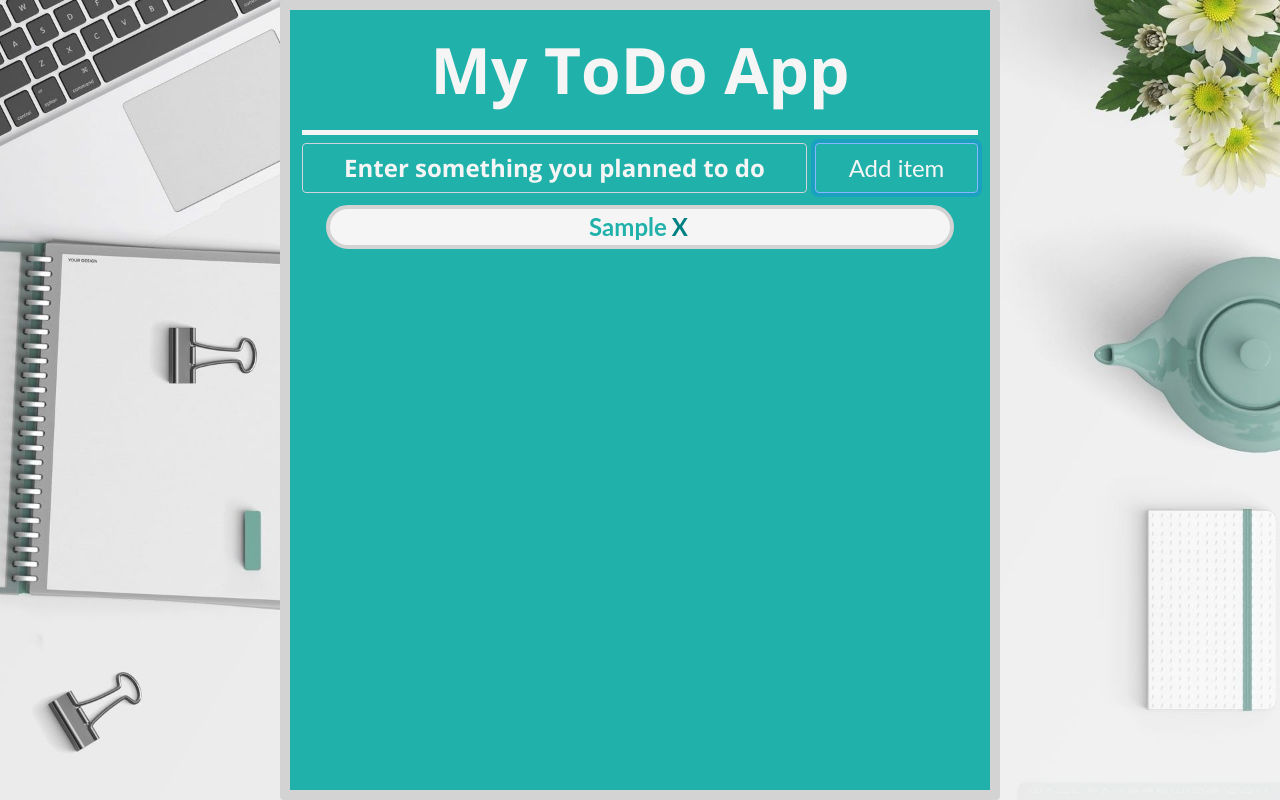
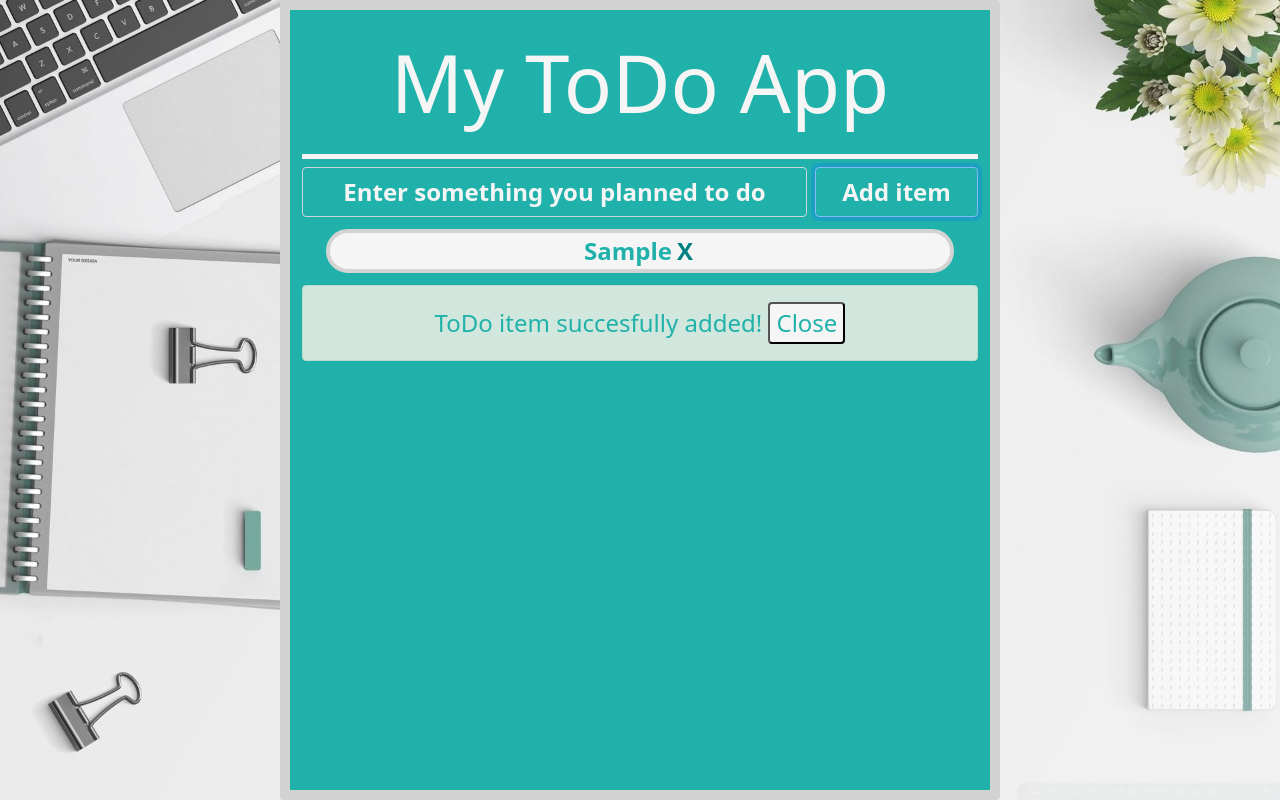
Before and after one commit to ioaneduardmarin/web-demo, a website: page index.html in a window 1280 px wide. Both pictures are taken after typing "Sample" into the empty fields and a click on the button "Add item". Drawn offline with nearby package versions, Linux system fonts and the light colour scheme.

Commit message:
Clean Up (And Add Alerts Checkpoint)

```diff
--- a/css/main.css
+++ b/css/main.css
@@ -1,5 +1,4 @@
 #toDoContainer {
-    font-family: 'Lato', 'Segoe UI', Geneva, Verdana, sans-serif;
     margin: auto;
     min-height: 100vh;
     max-height: 100vh;
@@ -9,7 +8,7 @@
     overflow-x: hidden;
     text-align: center;
     color: white;
-    font-size: 1.5rem;
+    font-size: 3vmin;
     background-color: lightseagreen;
     border: 10px solid lightgray;
 }
@@ -29,7 +28,7 @@ body {
 #noToDoItemInfo {
     background-color: whitesmoke;
     margin: 0.75rem;
-    font-size: 3rem;
+    font-size: 5vmin;
     text-align: center;
     color: lightseagreen;
 }
@@ -37,8 +36,7 @@ body {
 #mainHeader {
     background-color: lightseagreen;
     color: whitesmoke;
-    font-size: 4rem;
-    font-family: 'Open Sans', sans-serif;
+    font-size: 10vmin;
     text-align: center;
     padding: 0.75rem;
     border-bottom: 5px solid whitesmoke;
@@ -46,7 +44,6 @@ body {
 
 #toDoInput {
     display: flex;
-    justify-content: space-between;
     border-bottom: 10px solid grey;
 }
 
@@ -54,18 +51,19 @@ body {
     text-align: center;
     background-color: lightseagreen;
     color: whitesmoke;
-    font-size: 1.5rem;
-    font-family: 'Open Sans', sans-serif;
+    font-size: 3vmin;
+    font-weight: bold;
 }
 
 #addTodoButton {
     text-align: center;
-    font-size: 1.5rem;
+    font-size: 3vmin;
+    font-weight: bold;
     background-color: lightseagreen;
     color: whitesmoke;
 }
 
-#toDoList li {
+#toDoList div {
     background-color: whitesmoke;
     color: lightseagreen;
     border: 0.25rem solid lightgray;
@@ -92,3 +90,14 @@ body {
     color: teal;
     text-decoration: none;
 }
+
+.alert {
+    font-size: 3vmin;
+    color: lightseagreen;
+}
+
+.alertButton {
+    font-size: 3vmin;
+    color: lightseagreen;
+    background-color: whitesmoke;
+}
--- a/home.js
+++ b/home.js
@@ -8,6 +8,7 @@ setTextIfNoToDoItems();
 const addButton = document.getElementById('addTodoButton');
 addButton.addEventListener('click', function () {
     addToDoItem(getToDoTextBoxText());
+    enableAlert('addAlert');
     setTextIfNoToDoItems();
 });
 
@@ -15,7 +16,16 @@ addButton.addEventListener('click', function () {
 document.getElementById('inputForm').addEventListener('submit', function (event) {
     event.preventDefault();
     addToDoItem(getToDoTextBoxText());
+    enableAlert('addAlert');
     setTextIfNoToDoItems();
+});
+
+document.getElementById('addAlertButton').addEventListener('click', function () {
+    document.getElementById('addAlert').hidden = 1;
+});
+
+document.getElementById('eraseAlertButton').addEventListener('click', function () {
+    document.getElementById('eraseAlert').hidden = 1;
 });
 
 //Updates the page when the local storage is modified
--- a/index.html
+++ b/index.html
@@ -12,10 +12,6 @@
 </head>
 <body>
     <main role="main">
-        <div class="jumbotron jumbotron-detail-todo-app">
-            <div class="container">
-            </div>
-        </div>
         <div class="container-sm rounded" id="toDoContainer">
             <header id="mainHeader">
                 <span>My ToDo App</span>
@@ -23,9 +19,9 @@
 
             <div class="row gx-2 mt-2">
                 <div class="col-sm-9">
-                    <form id="inputForm"><input type="text" class="input-group-text form-control padding-0" id="addTodoTextBox" placeholder="Enter something you planned to do" type="text"></form>
+                    <form id="inputForm"><input type="text" autocomplete="off" class="input-group-text form-control" id="addTodoTextBox" placeholder="Enter something you planned to do" type="text"></form>
                 </div>
-                <div class="col-sm-3"><button class="form-control padding-0" id="addTodoButton" type="button">Add item</button></div>
+                <div class="col-sm-3"><button class="form-control" id="addTodoButton" type="button">Add item</button></div>
             </div>
 
             <div class="row rounded" id="noToDoItemInfo" hidden>
@@ -36,6 +32,15 @@
 
             <div class="container" id="toDoList">
             </div>
+
+            <div class="alert alert-success rounded" role="alert" id="addAlert" hidden>
+                ToDo item succesfully added!
+                <button type="button" class="alertButton rounded" id="addAlertButton">Close</button>
+            </div>
+            <div class="alert alert-danger rounded" role="alert" id="eraseAlert" hidden>
+                ToDo item succesfully erased!
+                <button type="button" class="alertButton rounded" id="eraseAlertButton">Close</button>
+            </div>
         </div>
     </main>
     <script src="./utils.js"></script>
--- a/utils.js
+++ b/utils.js
@@ -4,9 +4,9 @@ const app = {
     toDoItems: []
 };
 
-//Add new li elements
+//Add new div elements
 function addToDoItem(toDoItemText) {
-    //Determines the idNumber of the last entered item to determine what Ids will the li element and its children element will have
+    //Determines the idNumber of the last entered item to determine what Ids will the div element and its children element will have
     app.idOfLastEnteredToDoItem = window.localStorage.getItem('numberOfItems');
     app.idOfLastEnteredToDoItem++;
 
@@ -17,7 +17,7 @@ function addToDoItem(toDoItemText) {
 
     let list = document.getElementById('toDoList');
 
-    //Creates the li element and its children elements
+    //Creates the div element and its children elements
     let newEntry = prepareToDoItem(app.idOfLastEnteredToDoItem);
     let toDoItemSpan = prepareToDoItemSpan(toDoItemText, parseInt((newEntry.id).slice(8)));
     let removalAnchor = prepareToDoItemRemovalAnchor(parseInt((newEntry.id).slice(8)));
@@ -25,7 +25,7 @@ function addToDoItem(toDoItemText) {
     //Updates the idNumber of the last entered item
     window.localStorage.setItem('numberOfItems', parseInt((newEntry.id).slice(8)));
 
-    //Appends children elements to parent li elements
+    //Appends children elements to parent div elements
     newEntry.appendChild(toDoItemSpan);
     newEntry.appendChild(removalAnchor);
 
@@ -36,15 +36,16 @@ function addToDoItem(toDoItemText) {
         setTextIfNoToDoItems();
     });
 
-    //Delete li element after anchor is clicked
+    //Delete div element after anchor is clicked
     removalAnchor.addEventListener('click', function (event) {
         event.preventDefault();
         deleteToDoItem(newEntry.id);
+        enableAlert('eraseAlert');
         setTextIfNoToDoItems();
     });
 
 
-    //Appends li element to its parent ul element and updates the page
+    //Appends div element to its parent div element and updates the page
     list.appendChild(newEntry);
     setToDoTextBoxText();
 
@@ -68,7 +69,7 @@ function setTextIfNoToDoItems() {
     document.getElementById('noToDoItemInfo').hidden = doTodoItemsExist();
 }
 
-//Checkhs if the ul element has children elemens
+//Checks if the parent div element has children elemens
 function doTodoItemsExist() {
     let number = document.getElementById('toDoList').childElementCount;
     if (parseInt(number) > 0) {
@@ -77,15 +78,15 @@ function doTodoItemsExist() {
     return false;
 }
 
-//Creates the li element
+//Creates the div element
 function prepareToDoItem(id) {
-    let newEntry = document.createElement('li');
+    let newEntry = document.createElement('div');
+    newEntry.classList = 'toDoItem';
     newEntry.id = `toDoItem${id}`;
-    newEntry.className = 'toDoItem';
     return newEntry;
 }
 
-//Creates the span child element of the li element
+//Creates the span child element of the div element
 function prepareToDoItemSpan(toDoItemText, idNumber) {
     let span = document.createElement('span');
     span.class = 'toDoItemText';
@@ -96,7 +97,7 @@ function prepareToDoItemSpan(toDoItemText, idNumber) {
     return span;
 }
 
-//Creates the anchor child element of the li element
+//Creates the anchor child element of the div element
 function prepareToDoItemRemovalAnchor(idNumber) {
     let anchor = document.createElement('a');
     anchor.style.padding = "3px 3px 3px 5px";
@@ -132,21 +133,21 @@ function editToDoItem(id) {
     deleteToDoItem(document.getElementById(id).parentNode.id);
 }
 
-//Updates the list of li elements
+//Updates the list of div elements
 function onUpdate() {
     popElements();
     const myStorage = getMyStorage();
     myStorage.forEach(element => addUpdatedToDoItems(element.toDoId, element.contentText));
 }
 
-//Deletes al li elements
+//Deletes al div elements
 function popElements() {
     let toDoItems = document.querySelectorAll('#toDoList > .toDoItem');
     toDoItems.forEach(element => element.parentNode.removeChild(element));
 }
 
 
-//Gets the objects that contain important data of the existing li elements from local storage
+//Gets the objects that contain important data of the existing div elements from local storage
 function getMyStorage() {
 
 
@@ -159,7 +160,7 @@ function getMyStorage() {
         return a - b;
     });
 
-    //Fills the toDoObject array with the sorted local storage objects that contain important data of the existing li elements
+    //Fills the toDoObject array with the sorted local storage objects that contain important data of the existing div elements
     const toDoObjects = [];
     keyNumbers.forEach(k => {
         let toDoObject = {
@@ -171,18 +172,18 @@ function getMyStorage() {
     return toDoObjects;
 }
 
-//Creates li and its children elements and adds them to the ul element(used when the page is refreshed and when the local storage was modified)
+//Creates div and its children elements and adds them to the parent div element(used when the page is refreshed and when the local storage was modified)
 function addUpdatedToDoItems(toDoItemId, toDoItemText) {
     const idNumber = parseInt(toDoItemId.slice(8));
     app.idOfLastEnteredToDoItem = idNumber;
     let list = document.getElementById('toDoList');
 
-    //Creates the li element and its children elements
+    //Creates the div element and its children elements
     let newEntry = prepareToDoItem(idNumber);
     let toDoItemSpan = prepareToDoItemSpan(toDoItemText, idNumber);
     let removalAnchor = prepareToDoItemRemovalAnchor(idNumber);
 
-    //Appends children elements to parent li elements
+    //Appends children elements to parent div elements
     newEntry.appendChild(toDoItemSpan);
     newEntry.appendChild(removalAnchor);
 
@@ -194,15 +195,21 @@ function addUpdatedToDoItems(toDoItemId, toDoItemText) {
             setTextIfNoToDoItems();
         });
 
-    //Delete li element after anchor is clicked
+    //Delete div element after anchor is clicked
     removalAnchor.addEventListener('click',
         function (event) {
             event.preventDefault();
             deleteToDoItem(newEntry.id);
+            enableAlert('eraseAlert');
             setTextIfNoToDoItems();
         });
 
-    //Appends li element to its parent ul element and updates the page
+    //Appends div element to its parent div element and updates the page
     list.appendChild(newEntry);
     setToDoTextBoxText();
 }
+
+function enableAlert(alertId) {
+    const alert = document.getElementById(alertId);
+    alert.hidden = false;
+}
```
